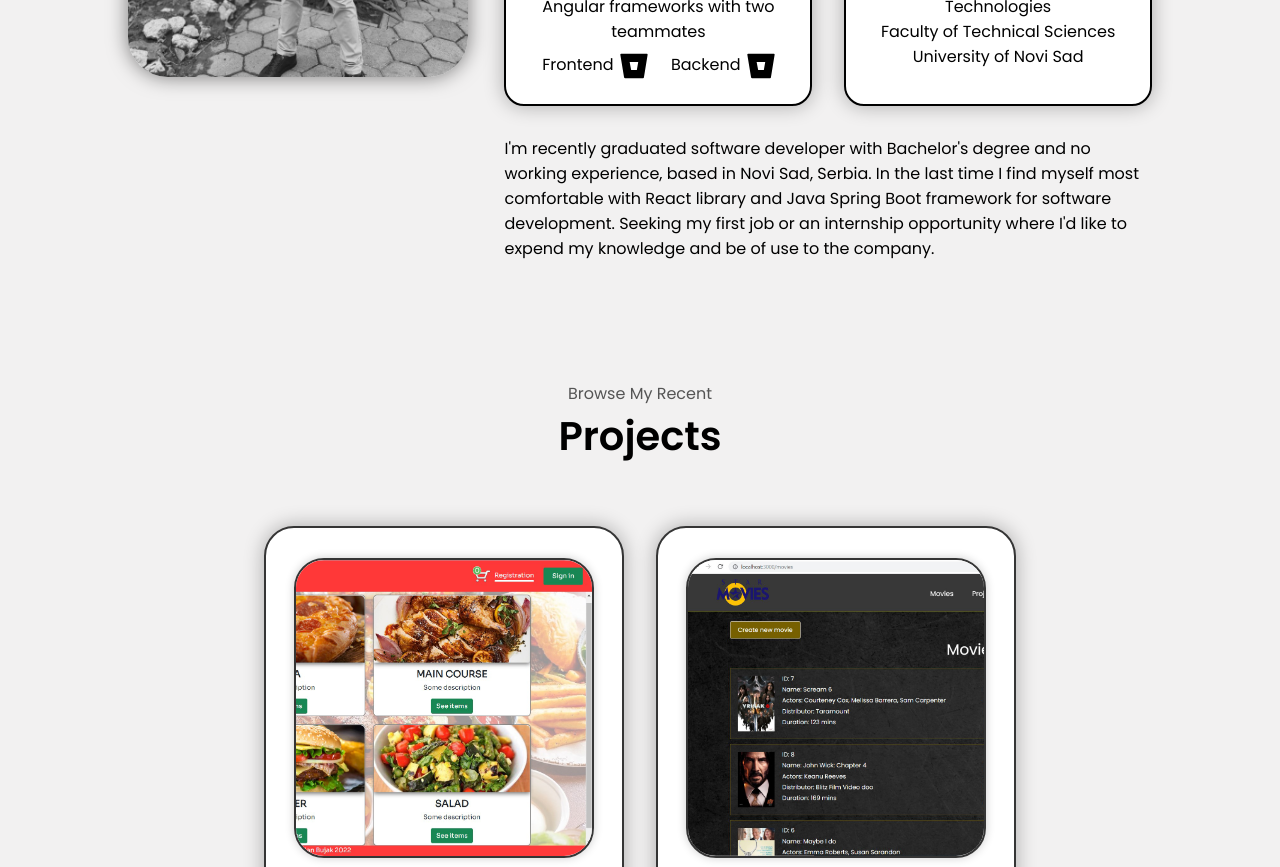
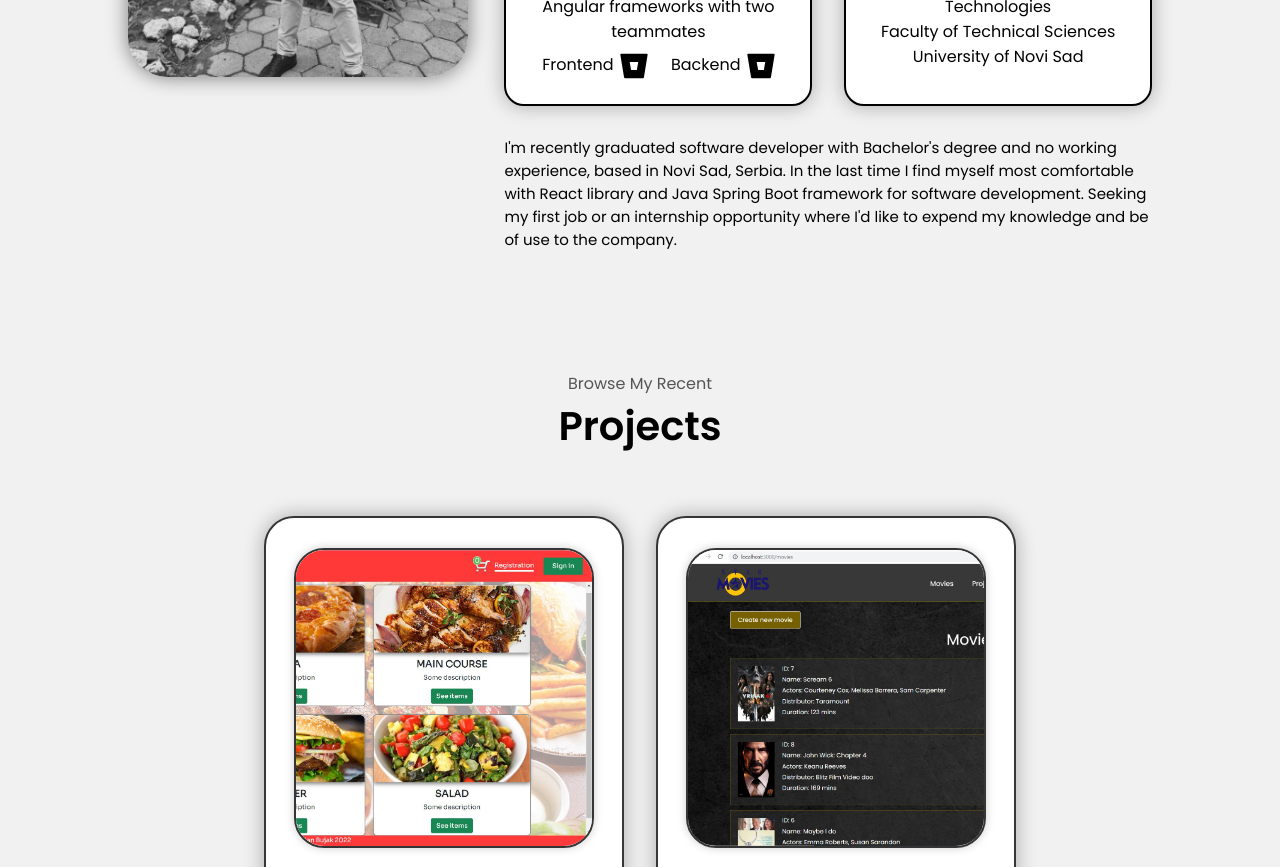
Before and after one commit to bujakkristijan/portfolio, a React (Create React App) app in the folder portfolio/: page / in a window 1280 px wide. Shown: the part 2020-2887 px from the top of the page. Built offline with nearby package versions, Linux system fonts and the light colour scheme.

Commit message:
mala izmena, izmenjena velicina font-a u about component

```diff
--- a/portfolio/src/components/about/AboutComponent.css
+++ b/portfolio/src/components/about/AboutComponent.css
@@ -92,7 +92,7 @@ If one element has more content and extends its height, the other elements will
 
 .text-details-container{
     margin-top: 30px;
-    font-size: 16px;
+    font-size: 15px;
 }
 
 .bitbucket-container{
@@ -143,4 +143,7 @@ If one element has more content and extends its height, the other elements will
     .fa-bitbucket{
         margin: 0; /* zato sto je bio margin-left: 4px za desktop screen size */
     }
+    .text-details-container{
+        font-size: 16px;
+    }
 }
```
